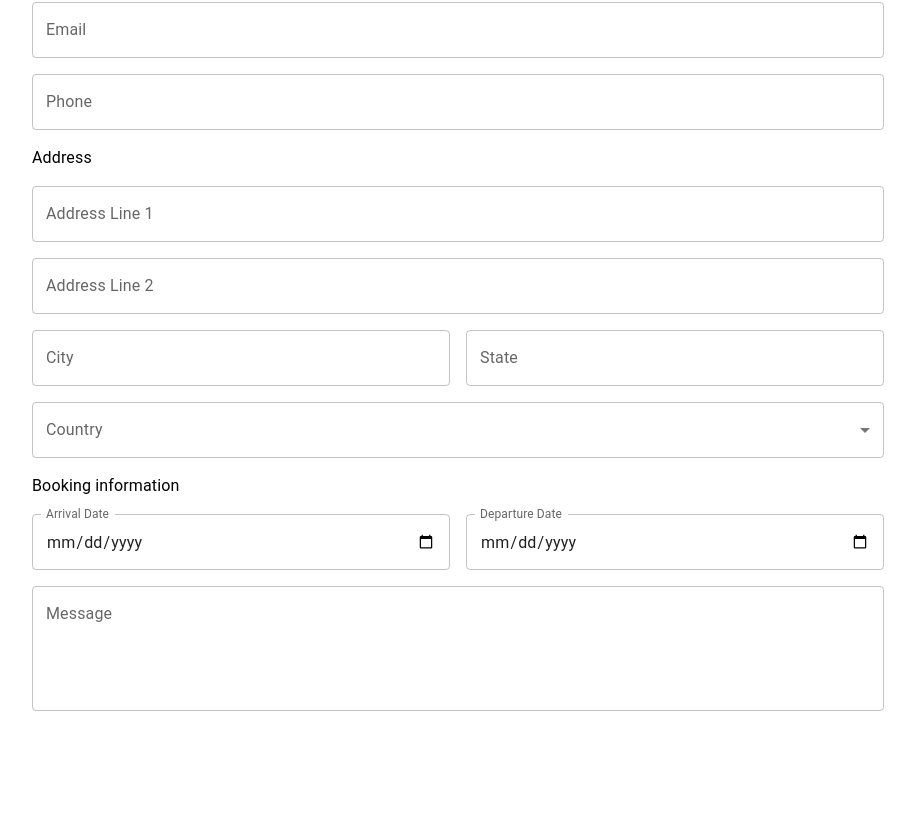
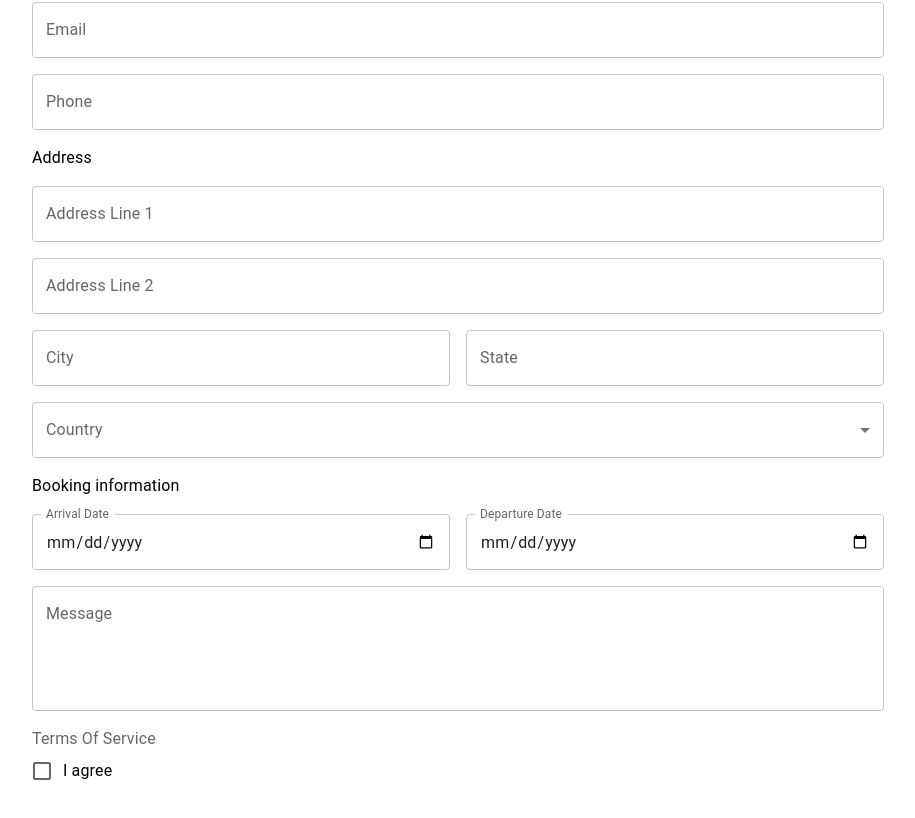
Before and after one commit to Annie-Huang/react-formik-material-ui-booking-form-template, a React (Create React App) app: page / in a window 1280 px wide. Shown: the part 214-1032 px from the top of the page, without its empty margins (182-1097 px from the left). Before the commit the page ends 989 px from the top, so only its background shows below. Built offline with nearby package versions, Linux system fonts and the light colour scheme.

Commit message:
Add termsOfService checkbox into the template

```diff
--- a/src/App.tsx
+++ b/src/App.tsx
@@ -10,6 +10,7 @@ import { DateTimePicker } from './components/FormsUI/DateTimePicker/DateTimePick
 import DatePicker from './components/FormsUI/DateTimePicker/DatePicker';
 import { LocalizationProvider } from '@mui/x-date-pickers';
 import { AdapterDayjs } from '@mui/x-date-pickers/AdapterDayjs';
+import { Checkbox } from './components/FormsUI/Checkbox/Checkbox';
 
 type Values = {
   firstName: string;
@@ -170,6 +171,14 @@ function App() {
                       rows={4}
                     />
                   </Grid>
+
+                  <Grid size={{ xs: 12 }}>
+                    <Checkbox
+                      name='termsOfService'
+                      legend='Terms Of Service'
+                      label='I agree'
+                    />
+                  </Grid>
                 </Grid>
               </Form>
             </Formik>
```
